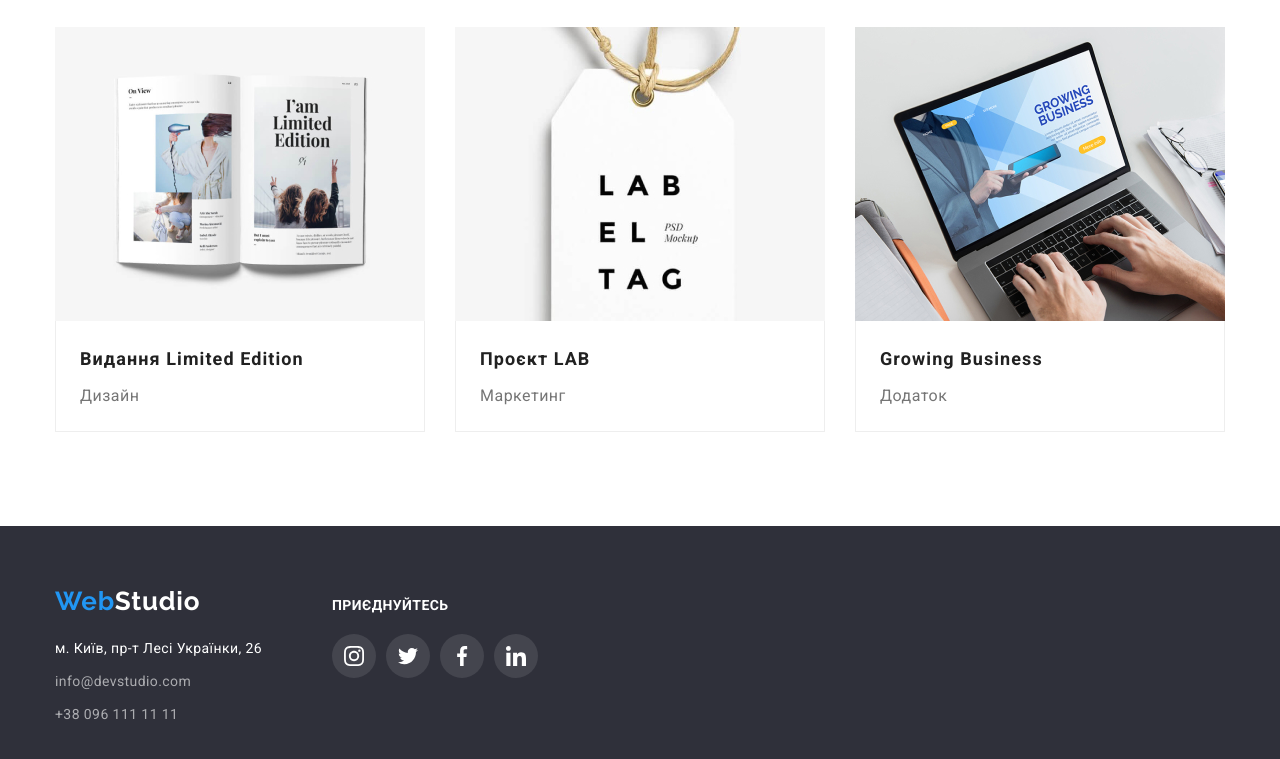
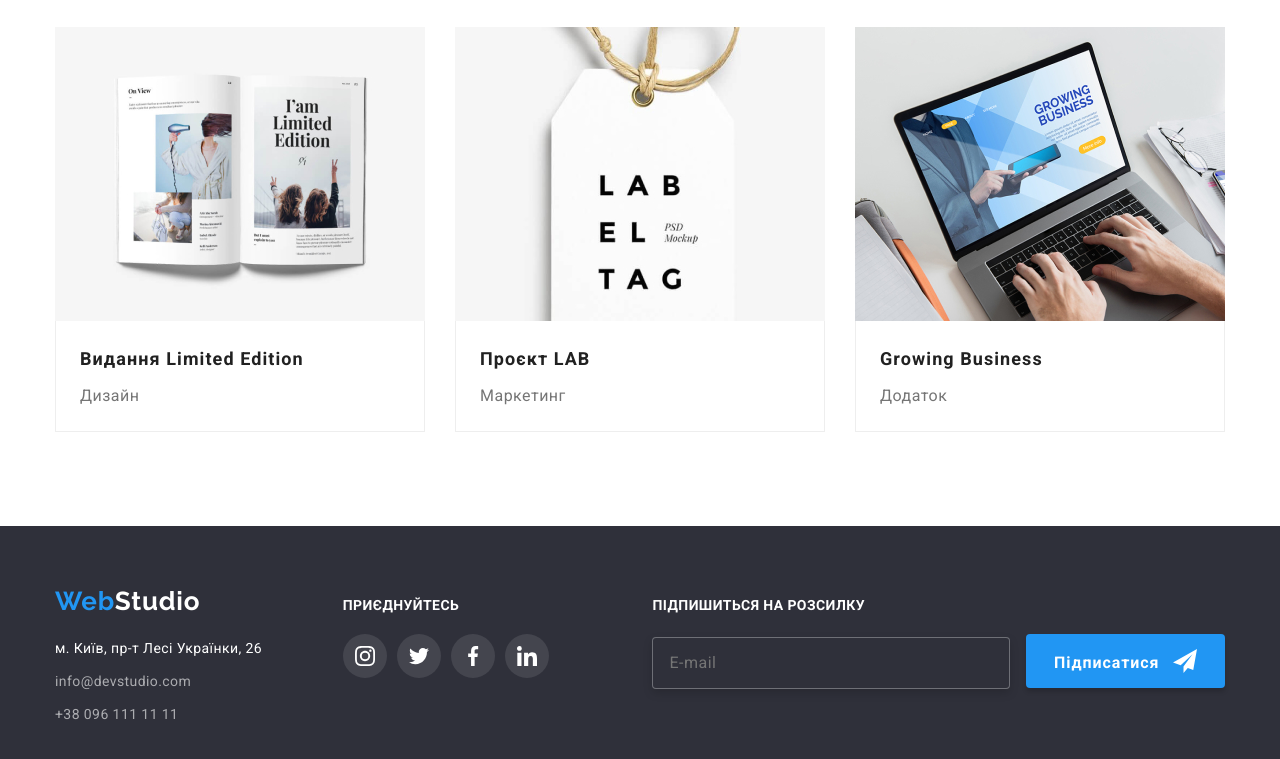
Before and after one commit to MaksimPavlyuchenko/goit-markup-hw-06, a plain HTML site: page portfolio.html in a window 1280 px wide. Shown: the part 1108-1867 px from the top of the page. Drawn offline with nearby package versions, Linux system fonts and the light colour scheme.

Commit message:
ДЗ 6 первая

```diff
--- a/css/styles.css
+++ b/css/styles.css
@@ -197,14 +197,11 @@ textarea{
 .backdrop.is-hidden{
     opacity: 0;
     pointer-events: none;}
-.backdrop.is-hidden .modal{
-    transform:scale(0);}
-
 .modal{
     position: absolute;
     top: 50%;
     left: 50%;
-    transform: translate(-50%, -50%) scale(1);
+    transform: translate(-50%, -50%) ;
     transition: transform 250ms cubic-bezier(0.4, 0, 0.2, 1);
 
 
@@ -228,6 +225,9 @@ textarea{
     border: 1px solid rgba(0, 0, 0, 0.1);
     border-radius: 50%;
     background-color:var(--primery-white-color);
+    box-shadow: 0px 1px 3px rgb(0 0 0 / 12%), 0px 1px 1px rgb(0 0 0 / 14%),
+     0px 2px 1px rgb(0 0 0 / 20%);
+
     top: 7px;
     right: 8px;
     transition: fill 250ms cubic-bezier(0.4, 0, 0.2, 1) ;}
@@ -265,25 +265,28 @@ textarea{
     line-height: 1.167;
     letter-spacing: 0.01em;
     color: rgba(117, 117, 117, 0.5);}
-.modal-item:hover input{
-    border: 1px solid var(--akcent-color);
+.textarea{
+    transition:color 250ms cubic-bezier(0.4, 0, 0.2, 1) ;
+    cursor: pointer;
+    outline: none;}
+.textarea:focus{
+     border: 1px solid var(--akcent-color);
+     cursor: pointer;}
+.modal-input{
+    transition:color 250ms cubic-bezier(0.4, 0, 0.2, 1) ;
+    outline: none;
     cursor: pointer;}
-.modal-input:hover +.modal-icon,.modal-input:focus +.modal-icon{
+.modal-input:focus{
+   border: 1px solid var(--akcent-color);}
+.modal-input:focus +.modal-icon{
     fill: var(--akcent-color);}
-.modal-icon:hover{
-    fill: var(--akcent-color);
-    cursor: pointer;}
-.modal-item:hover textarea{
-    border: 1px solid var(--akcent-color);
-     cursor: pointer;}
 .modal-link{
     display: inline;
     color: var(--akcent-color);
     text-decoration: underline;
     font-size: 14px;
     line-height:1.7;
-    letter-spacing: 0.03em;
-}
+    letter-spacing: 0.03em;}
 .modal-icon{
     position: absolute;
     width: 18px;
@@ -297,32 +300,30 @@ textarea{
     color: var(--additional-text-color);
     transition: color 250ms cubic-bezier(0.4, 0, 0.2, 1) ;}
 .modal-chek:hover{
-    filter: drop-shadow(0px 4px 4px rgba(0, 0, 0, 0.25));
-}
+   cursor: pointer;}
 .modal-chek{
     display:block;
     margin-bottom: 30px;}
 .checkbox-icon{
-    display:inline-block;
+    display: inline-block;
+
+    border: 2px solid var(--primary-text-color);
+    border-radius: 2px;
     transform: translateY(2px);
 
     width: 16px;
     height: 15px;
-    margin-right: 6px;
-
-    background-color: var(--akcent-color);
-    border-color: transparent;
-    border-radius: 2px;
-    background-image:url(../images/icons.svg#icon-icon-check-white);
-    background-size: contain;
-    background-origin: border-box;
-}
+    margin-right:4px;}
 .checkbox{
-    appearance: none;
+     appearance: none;
      position: absolute;}
 .checkbox:checked +.checkbox-icon{
-    background-color:tomato;
-}
+    border:  transparent;
+    background-color:var(--akcent-color);
+    filter: drop-shadow(0px 4px 4px rgba(0, 0, 0, 0.25));
+    background-image:url(../images/icon\ check-white.svg);
+    background-size: contain;
+    background-origin:content-box;}
 .modal-title{
     display: inline-block;
     font-family: 'Roboto';
@@ -548,7 +549,9 @@ textarea{
 .footer-contact:hover,
 .footer-contact:focus{color: var(--akcent-color);}
 .footer-flex{
-    display: flex;}
+    display: flex;
+    justify-content:space-between;
+    align-items: baseline;}
 .footer-link{
     margin-top: 12px;
     margin-left: 70px;}
@@ -682,3 +685,68 @@ textarea{
     width: 100%;
     height: 100%;
     background: rgba(33, 150, 243, 0.9);}
+    /* FOOTER_FORM */
+.footer-form{
+        display: flex;
+        flex-direction:column;
+
+        margin-left: 93px;
+        margin-top: 12px;}
+.form-title{
+     margin-bottom: 20px;
+
+     font-weight: 700;
+     font-size: 14px;
+     line-height: 1.14;
+     letter-spacing: 0.03em;
+     text-transform: uppercase;
+
+     color: #FFFFFF;
+     cursor: pointer;
+}
+.foot-input{
+    width: 358px;
+    padding: 15px 16px;
+    margin-right: 12px;
+
+    font-size: 16px;
+    line-height:1.25;
+    letter-spacing: 0.03em;
+
+    color: rgba(255, 255, 255, 0.6);
+    background-color:#2F303A;
+
+    border: 1px solid rgba(255, 255, 255, 0.3);
+    filter: drop-shadow(0px 4px 4px rgba(0, 0, 0, 0.15));
+    border-radius: 4px;
+    outline: none;
+    cursor: pointer;
+    transition: border-color 250ms cubic-bezier(0.4, 0, 0.2, 1);
+}
+.foot-input:focus{
+    border: 1px solid var(--akcent-color);
+    color: var(--primery-white-color);
+}
+.foot-btn{
+    /* display:flex; */
+
+    padding: 10px 28px;
+
+    border-radius: 4px;
+    border: 0px solid transparent;
+    box-shadow: 0px 4px 4px rgba(0, 0, 0, 0.15);
+
+    background-color: #2196F3;
+    cursor: pointer;}
+.welcome{
+    margin-right: 10px;
+    font-weight: 700;
+    font-size: 16px;
+    line-height: 1.88;
+    letter-spacing: 0.06em;
+    color: var(--primery-white-color);
+     }
+.foot-icon{
+    width: 24px;
+    height: 24px;
+    transform: translateY(5px);}
--- a/portfolio.html
+++ b/portfolio.html
@@ -204,8 +204,7 @@
                     </address>
                 </div>
                 <div class="footer-link">
-                    <h2 class="footer-title">Приєднуйтесь</h2>
-                    <div>
+                    <p class="footer-title">Приєднуйтесь</p>
                        <ul class="footer-list">
                            <li>
                                <a href="" class="footer-icon">
@@ -236,13 +235,23 @@
                                </a>
                            </li>
                        </ul>
-                    </div>
-
-
                 </div>
-           </div>
+                <div class="footer-form">
+                    <p class="form-title">ПІДПИШИТЬСЯ НА РОЗСИЛКУ</p>
+                    <form autocomplete="off" name="form-footer">
+                        <label class="foot-mail">
+                             <input class="foot-input" placeholder="E-mail" type="email" name="email"/>
+                        </label>
+                        <button class="foot-btn" type="submit"><span class="welcome">Підписатися</span>
+                            <svg class="foot-icon">
+                                <use href="./images/icons.svg#icon-icon-send"></use>
+                            </svg>
+                        </button>
+                    </form>
+                </div>
+            </div>
         </div>
    </footer>
-    </body>
-
+   <script src="./js/modal.js"></script>
+</body>
 </html>
```
Also changed, not shown: index.html (+17 -8 lines), images/icon check-white.svg (added), images/symbol-defs.svg.
